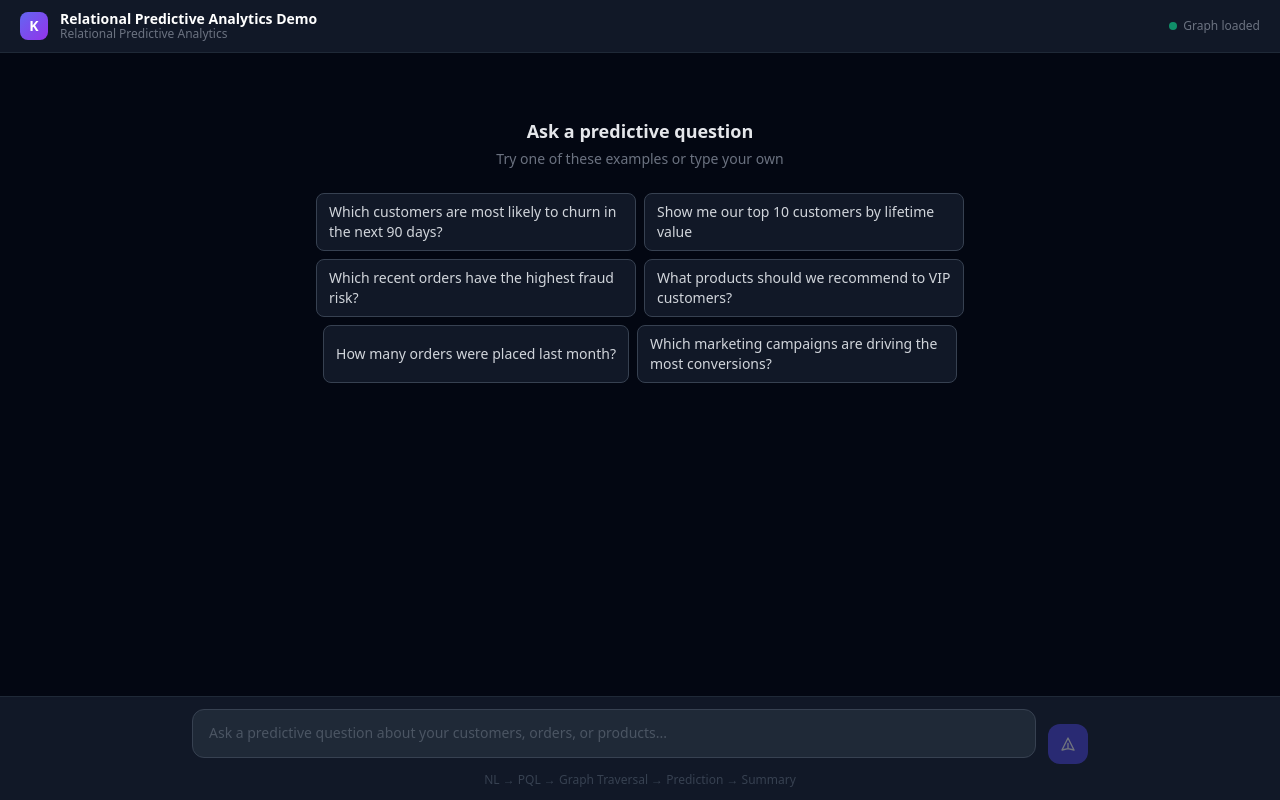
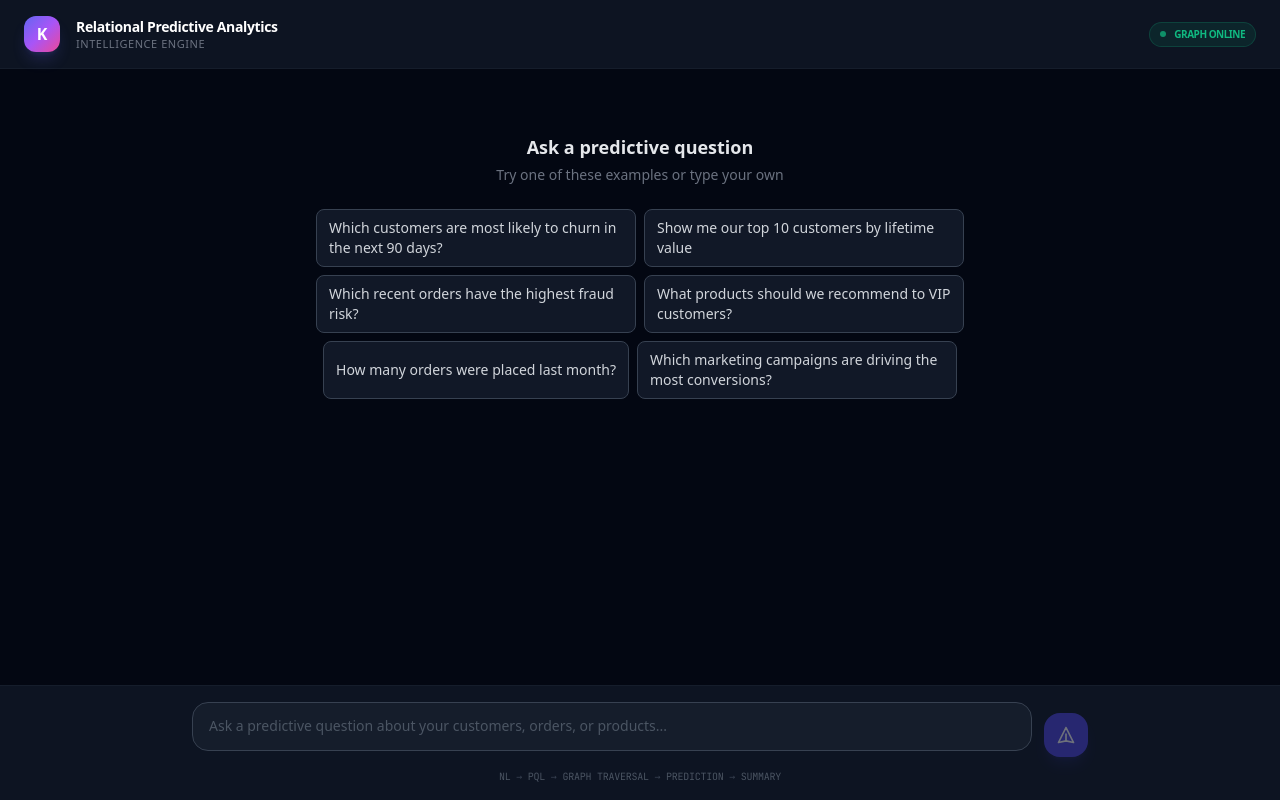
Before and after one commit to jayesh2810/talk-to-db, a React (Vite) app in the folder frontend/: page / in a window 1280 px wide. Built offline with nearby package versions, Linux system fonts and the light colour scheme.

Commit message:
Enhanced frontend

```diff
--- a/frontend/src/App.jsx
+++ b/frontend/src/App.jsx
@@ -27,29 +27,29 @@ export default function App() {
   return (
     <div className="flex flex-col h-screen bg-gray-950">
       {/* Top bar */}
-      <header className="flex-shrink-0 flex items-center justify-between px-5 py-3 border-b border-gray-800 bg-gray-900">
-        <div className="flex items-center gap-3">
-          <div className="w-7 h-7 rounded-lg bg-gradient-to-br from-indigo-500 to-purple-600 flex items-center justify-center text-sm font-bold text-white">
+      <header className="flex-shrink-0 flex items-center justify-between px-6 py-4 border-b border-gray-800/50 bg-gray-900/80 backdrop-blur-md z-10">
+        <div className="flex items-center gap-4">
+          <div className="w-9 h-9 rounded-xl bg-gradient-to-br from-indigo-500 via-purple-500 to-pink-500 flex items-center justify-center text-base font-bold text-white shadow-lg shadow-indigo-500/20">
             K
           </div>
           <div>
-            <h1 className="text-sm font-semibold text-white leading-none">Relational Predictive Analytics Demo</h1>
-            <p className="text-xs text-gray-500 leading-none mt-0.5">Relational Predictive Analytics</p>
+            <h1 className="text-sm font-bold text-white leading-none tracking-tight">Relational Predictive Analytics</h1>
+            <p className="text-[11px] text-gray-500 leading-none mt-1 font-medium uppercase tracking-wider">Intelligence Engine</p>
           </div>
         </div>
 
-        <div className="flex items-center gap-3">
+        <div className="flex items-center gap-4">
           {messages.length > 0 && (
             <button
               onClick={clearHistory}
-              className="text-xs text-gray-500 hover:text-gray-300 transition-colors"
+              className="text-xs text-gray-500 hover:text-gray-300 transition-colors font-medium"
             >
-              Clear
+              Clear Session
             </button>
           )}
-          <div className="flex items-center gap-1.5">
-            <div className="w-2 h-2 rounded-full bg-emerald-500 animate-pulse" />
-            <span className="text-xs text-gray-500">Graph loaded</span>
+          <div className="flex items-center gap-2 px-2.5 py-1 rounded-full bg-emerald-500/10 border border-emerald-500/20">
+            <div className="w-1.5 h-1.5 rounded-full bg-emerald-500 animate-pulse" />
+            <span className="text-[10px] text-emerald-500 font-bold uppercase tracking-tighter">Graph Online</span>
           </div>
         </div>
       </header>
@@ -70,9 +70,9 @@ export default function App() {
       />
 
       {/* Input bar */}
-      <div className="flex-shrink-0 border-t border-gray-800 bg-gray-900 px-4 py-3">
+      <div className="flex-shrink-0 border-t border-gray-800/50 bg-gray-900/80 backdrop-blur-md px-4 py-4">
         <div className="max-w-4xl mx-auto flex items-end gap-3">
-          <div className="flex-1 relative">
+          <div className="flex-1 relative group">
             <textarea
               ref={inputRef}
               value={input}
@@ -82,16 +82,16 @@ export default function App() {
               rows={1}
               disabled={isLoading}
               className="
-                w-full bg-gray-800 border border-gray-700 rounded-xl px-4 py-3
+                w-full bg-gray-800/50 border border-gray-700 rounded-2xl px-4 py-3
                 text-sm text-gray-200 placeholder-gray-600
-                resize-none focus:outline-none focus:border-indigo-500
+                resize-none focus:outline-none focus:border-indigo-500 focus:ring-1 focus:ring-indigo-500/50
                 disabled:opacity-50 disabled:cursor-not-allowed
-                transition-colors leading-relaxed
+                transition-all duration-200 leading-relaxed
               "
-              style={{ minHeight: '44px', maxHeight: '120px' }}
+              style={{ minHeight: '48px', maxHeight: '150px' }}
               onInput={e => {
                 e.target.style.height = 'auto'
-                e.target.style.height = Math.min(e.target.scrollHeight, 120) + 'px'
+                e.target.style.height = Math.min(e.target.scrollHeight, 150) + 'px'
               }}
             />
           </div>
@@ -99,25 +99,26 @@ export default function App() {
             onClick={() => handleSubmit()}
             disabled={isLoading || !input.trim()}
             className="
-              flex-shrink-0 w-10 h-10 rounded-xl bg-indigo-600 hover:bg-indigo-500
+              flex-shrink-0 w-11 h-11 rounded-2xl bg-indigo-600 hover:bg-indigo-500
               disabled:opacity-40 disabled:cursor-not-allowed
-              flex items-center justify-center transition-colors
+              flex items-center justify-center transition-all duration-200
+              shadow-lg shadow-indigo-600/20 active:scale-95
             "
           >
             {isLoading ? (
-              <svg className="w-4 h-4 text-white animate-spin" fill="none" viewBox="0 0 24 24">
+              <svg className="w-5 h-5 text-white animate-spin" fill="none" viewBox="0 0 24 24">
                 <circle className="opacity-25" cx="12" cy="12" r="10" stroke="currentColor" strokeWidth="4" />
                 <path className="opacity-75" fill="currentColor" d="M4 12a8 8 0 018-8v8z" />
               </svg>
             ) : (
-              <svg className="w-4 h-4 text-white" fill="none" viewBox="0 0 24 24" stroke="currentColor">
+              <svg className="w-5 h-5 text-white" fill="none" viewBox="0 0 24 24" stroke="currentColor">
                 <path strokeLinecap="round" strokeLinejoin="round" strokeWidth={2} d="M12 19l9 2-9-18-9 18 9-2zm0 0v-8" />
               </svg>
             )}
           </button>
         </div>
-        <p className="text-center text-xs text-gray-700 mt-2">
-          NL → PQL → Graph Traversal → Prediction → Summary
+        <p className="text-center text-[10px] text-gray-600 mt-3 font-mono tracking-tight uppercase">
+          NL <span className="text-gray-700">→</span> PQL <span className="text-gray-700">→</span> Graph Traversal <span className="text-gray-700">→</span> Prediction <span className="text-gray-700">→</span> Summary
         </p>
       </div>
     </div>
--- a/frontend/src/components/MessageBubble.jsx
+++ b/frontend/src/components/MessageBubble.jsx
@@ -5,8 +5,8 @@ import ResultTable from './ResultTable'
 export default function MessageBubble({ message, onCustomerClick }) {
   if (message.role === 'user') {
     return (
-      <div className="flex justify-end">
-        <div className="max-w-xl bg-indigo-600 text-white rounded-2xl rounded-tr-sm px-4 py-2.5 text-sm leading-relaxed">
+      <div className="flex justify-end mb-6">
+        <div className="max-w-xl bg-gradient-to-br from-indigo-600 to-violet-700 text-white rounded-2xl rounded-tr-sm px-4 py-3 text-sm leading-relaxed shadow-lg shadow-indigo-500/20">
           {message.content}
         </div>
       </div>
@@ -15,18 +15,18 @@ export default function MessageBubble({ message, onCustomerClick }) {
 
   // Assistant message — structured layout
   return (
-    <div className="flex justify-start">
-      <div className="max-w-4xl w-full space-y-3">
+    <div className="flex justify-start mb-8">
+      <div className="max-w-4xl w-full space-y-4">
         {/* Avatar + name */}
-        <div className="flex items-center gap-2">
-          <div className="w-6 h-6 rounded-full bg-gradient-to-br from-indigo-500 to-purple-600 flex items-center justify-center text-xs font-bold text-white flex-shrink-0">
+        <div className="flex items-center gap-2 px-1">
+          <div className="w-6 h-6 rounded-full bg-gradient-to-br from-indigo-500 via-purple-500 to-pink-500 flex items-center justify-center text-[10px] font-bold text-white flex-shrink-0 shadow-sm">
             K
           </div>
-          <span className="text-xs text-gray-500 font-medium">Relational Predictive Analytics Demo</span>
+          <span className="text-[11px] text-gray-500 font-bold uppercase tracking-wider">Intelligence Engine</span>
         </div>
 
         {/* 1. Plain-English Summary (read first) */}
-        <div className="bg-gray-800 border border-gray-700 rounded-xl px-4 py-3">
+        <div className="bg-gray-800/40 border border-gray-700/50 rounded-2xl px-4 py-3 shadow-sm">
           <p className="text-sm text-gray-200 leading-relaxed">
             {message.summary || message.content}
           </p>
@@ -34,19 +34,24 @@ export default function MessageBubble({ message, onCustomerClick }) {
 
         {/* 2. PQL Query block */}
         {message.pql_query && (
+          <div className="transition-all duration-300">
             <QueryDisplay
               pqlQuery={message.pql_query}
               queryType={message.query_type}
             />
+          </div>
         )}
 
         {/* 3. Traversal Steps (predictive only) */}
         {message.traversal_steps && message.traversal_steps.length > 0 && (
+          <div className="transition-all duration-300">
             <TraversalSteps steps={message.traversal_steps} />
+          </div>
         )}
 
         {/* 4. Results Table */}
         {message.results && message.results.length > 0 && (
+          <div className="transition-all duration-300">
             <ResultTable
               results={message.results}
               columns={message.columns || []}
@@ -54,6 +59,7 @@ export default function MessageBubble({ message, onCustomerClick }) {
               totalResults={message.total_results || message.results.length}
               onCustomerClick={onCustomerClick}
             />
+          </div>
         )}
       </div>
     </div>
--- a/frontend/src/components/TraversalSteps.jsx
+++ b/frontend/src/components/TraversalSteps.jsx
@@ -8,19 +8,19 @@ export default function TraversalSteps({ steps }) {
   if (!steps || steps.length === 0) return null
 
   return (
-    <div className="rounded-lg border border-gray-700 overflow-hidden">
+    <div className="rounded-2xl border border-gray-700/50 overflow-hidden bg-gray-900/30 shadow-xl">
       <button
         onClick={() => setOpen(o => !o)}
-        className="w-full flex items-center justify-between px-3 py-2 bg-gray-800 hover:bg-gray-750 transition-colors text-left"
+        className="w-full flex items-center justify-between px-4 py-3 bg-gray-800/50 hover:bg-gray-800/80 transition-colors text-left"
       >
         <div className="flex items-center gap-2">
-          <span className="text-xs text-gray-400 font-medium">Graph traversal</span>
-          <span className="text-xs px-2 py-0.5 rounded-full bg-purple-900 text-purple-300 border border-purple-700 font-mono">
+          <span className="text-[11px] text-gray-400 font-bold uppercase tracking-wider">Graph Traversal</span>
+          <span className="text-[10px] px-2 py-0.5 rounded-full bg-purple-500/10 text-purple-400 border border-purple-500/20 font-mono font-bold">
             {steps.length} hops
           </span>
         </div>
         <svg
-          className={`w-4 h-4 text-gray-500 transition-transform ${open ? 'rotate-180' : ''}`}
+          className={`w-4 h-4 text-gray-500 transition-transform duration-300 ${open ? 'rotate-180' : ''}`}
           fill="none" viewBox="0 0 24 24" stroke="currentColor"
         >
           <path strokeLinecap="round" strokeLinejoin="round" strokeWidth={2} d="M19 9l-7 7-7-7" />
@@ -28,28 +28,28 @@ export default function TraversalSteps({ steps }) {
       </button>
 
       {open && (
-        <div className="p-3 bg-gray-900 border-t border-gray-700 space-y-3">
+        <div className="p-4 bg-gray-900/50 border-t border-gray-700/50 space-y-4">
           {steps.map((step, idx) => {
             const hopColor = HOP_COLORS[Math.min(step.hop, HOP_COLORS.length - 1)]
             return (
-              <div key={idx} className="flex gap-3">
+              <div key={idx} className="flex gap-4">
                 {/* Step number + connector */}
                 <div className="flex flex-col items-center">
-                  <div className={`w-6 h-6 rounded-full border flex items-center justify-center text-xs font-mono font-bold flex-shrink-0 border-gray-600 ${hopColor}`}>
+                  <div className={`w-6 h-6 rounded-full border flex items-center justify-center text-[10px] font-mono font-bold flex-shrink-0 border-gray-700 bg-gray-900 ${hopColor} shadow-sm`}>
                     {step.step}
                   </div>
                   {idx < steps.length - 1 && (
-                    <div className="w-px flex-1 bg-gray-700 mt-1 min-h-[12px]" />
+                    <div className="w-px flex-1 bg-gradient-to-b from-gray-700 to-transparent mt-1 min-h-[16px]" />
                   )}
                 </div>
 
                 {/* Content */}
-                <div className="flex-1 min-w-0 pb-1">
-                  <p className="text-sm text-gray-200 leading-snug">
+                <div className="flex-1 min-w-0 pb-2">
+                  <p className="text-sm text-gray-200 leading-relaxed">
                     {step.description}
                   </p>
                   {step.detail && (
-                    <p className="text-xs font-mono text-gray-500 mt-0.5 leading-relaxed break-words">
+                    <p className="text-xs font-mono text-gray-500 mt-1 leading-relaxed break-words bg-gray-800/30 p-2 rounded-lg border border-gray-700/30">
                       {step.detail}
                     </p>
                   )}
--- a/frontend/src/index.css
+++ b/frontend/src/index.css
@@ -5,6 +5,8 @@
 @layer base {
   body {
     @apply bg-gray-950 text-gray-100 antialiased;
+    background-image: radial-gradient(circle at 50% -20%, #1e1b4b 0%, #030712 40%);
+    background-attachment: fixed;
   }
 
   ::-webkit-scrollbar {
@@ -21,3 +23,9 @@
     @apply bg-gray-600;
   }
 }
+
+@layer components {
+  .glass-panel {
+    @apply bg-gray-900/50 backdrop-blur-md border border-gray-800/50;
+  }
+}
```
Also changed, not shown: frontend/src/components/ResultTable.jsx (+22 -22 lines). Lines whose indentation alone changed are shown as unchanged.
